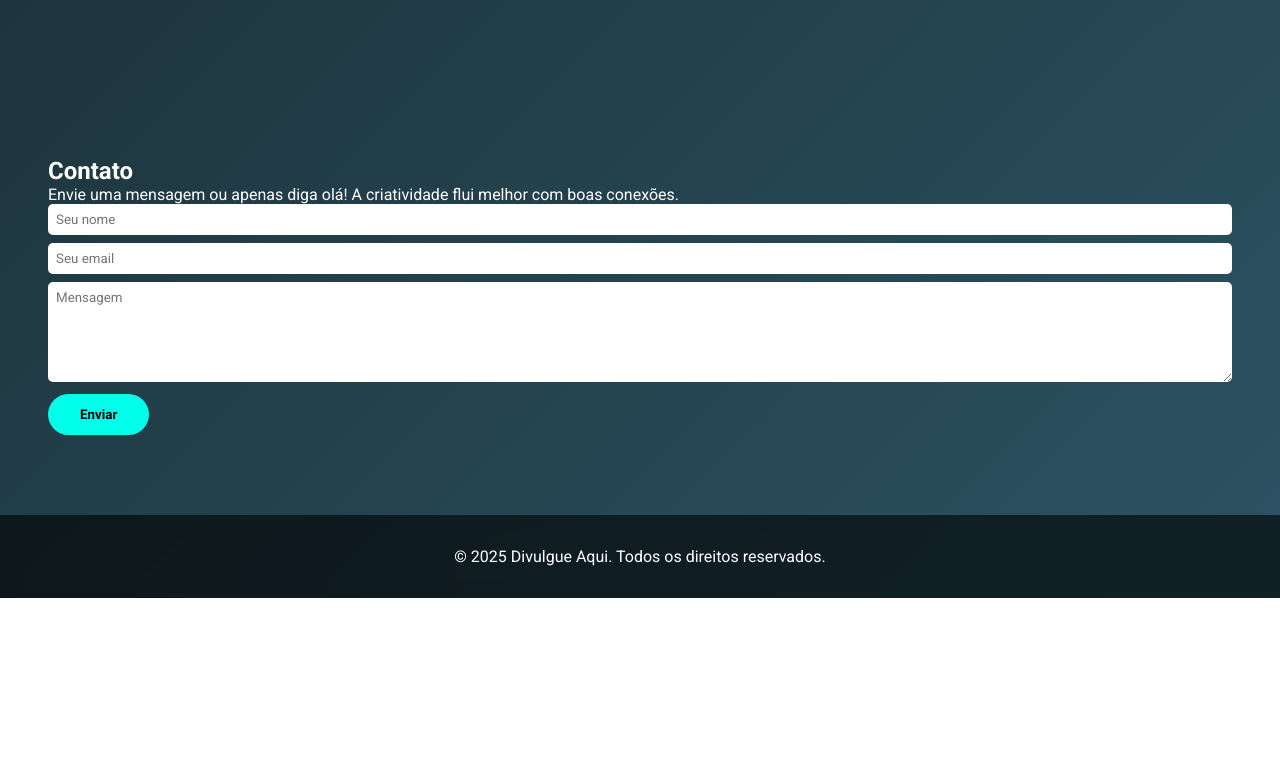
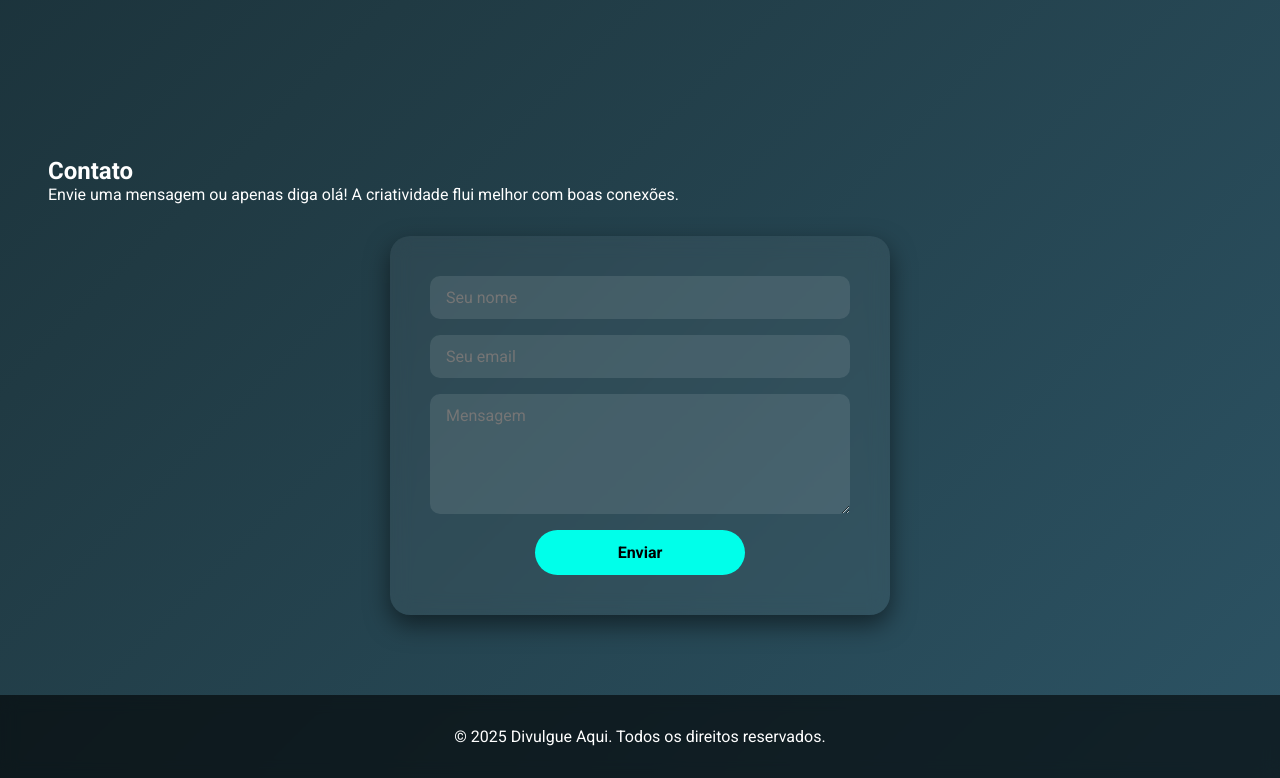
Before and after one commit to yoogamethod-crypto/yooga, a plain HTML site: page index.html in a window 1280 px wide. Shown: the part 1248-2026 px from the top of the page. Before the commit the page ends 1846 px from the top, so only its background shows below. Drawn offline with Linux system fonts and the light colour scheme.

Commit message:
index.html
Added modern contact form styling and structure.

```diff
--- a/index.html
+++ b/index.html
@@ -179,6 +179,69 @@
             50% {opacity: 1;}
         }
 
+        /* Contato moderno */
+        .contact-container {
+            display: flex;
+            justify-content: center;
+            align-items: center;
+            margin-top: 2rem;
+        }
+
+        .contact-form {
+            background: rgba(255,255,255,0.05);
+            padding: 2.5rem;
+            border-radius: 20px;
+            backdrop-filter: blur(10px);
+            box-shadow: 0 10px 25px rgba(0,0,0,0.5);
+            max-width: 500px;
+            width: 100%;
+            display: flex;
+            flex-direction: column;
+            gap: 1rem;
+            transition: transform 0.3s, box-shadow 0.3s;
+        }
+
+        .contact-form:hover {
+            transform: translateY(-5px);
+            box-shadow: 0 15px 35px rgba(0,0,0,0.6);
+        }
+
+        .contact-form input,
+        .contact-form textarea {
+            padding: 0.75rem 1rem;
+            border-radius: 10px;
+            border: none;
+            outline: none;
+            font-size: 1rem;
+            background: rgba(255,255,255,0.1);
+            color: #fff;
+            transition: background 0.3s;
+        }
+
+        .contact-form input:focus,
+        .contact-form textarea:focus {
+            background: rgba(0,255,234,0.2);
+        }
+
+        .contact-form textarea {
+            resize: vertical;
+            min-height: 120px;
+        }
+
+        .contact-form .btn {
+            width: 50%;
+            align-self: center;
+            padding: 0.8rem 2rem;
+            font-weight: bold;
+            font-size: 1rem;
+            transition: all 0.3s ease;
+        }
+
+        .contact-form .btn:hover {
+            background: #00c4b3;
+            transform: scale(1.05);
+        }
+
     </style>
 </head>
 <body>
@@ -224,12 +287,14 @@
     <section id="contato">
         <h2>Contato</h2>
         <p>Envie uma mensagem ou apenas diga olá! A criatividade flui melhor com boas conexões.</p>
-        <form onsubmit="eventoForm(event)">
-            <input type="text" placeholder="Seu nome" required style="padding:0.5rem; margin-bottom:0.5rem; width:100%; border-radius:5px; border:none;">
-            <input type="email" placeholder="Seu email" required style="padding:0.5rem; margin-bottom:0.5rem; width:100%; border-radius:5px; border:none;">
-            <textarea placeholder="Mensagem" required style="padding:0.5rem; margin-bottom:0.5rem; width:100%; height:100px; border-radius:5px; border:none;"></textarea>
-            <button type="submit" class="btn">Enviar</button>
-        </form>
+        <div class="contact-container">
+            <form onsubmit="eventoForm(event)" class="contact-form">
+                <input type="text" placeholder="Seu nome" required>
+                <input type="email" placeholder="Seu email" required>
+                <textarea placeholder="Mensagem" required></textarea>
+                <button type="submit" class="btn">Enviar</button>
+            </form>
+        </div>
     </section>
 
     <footer>
```
